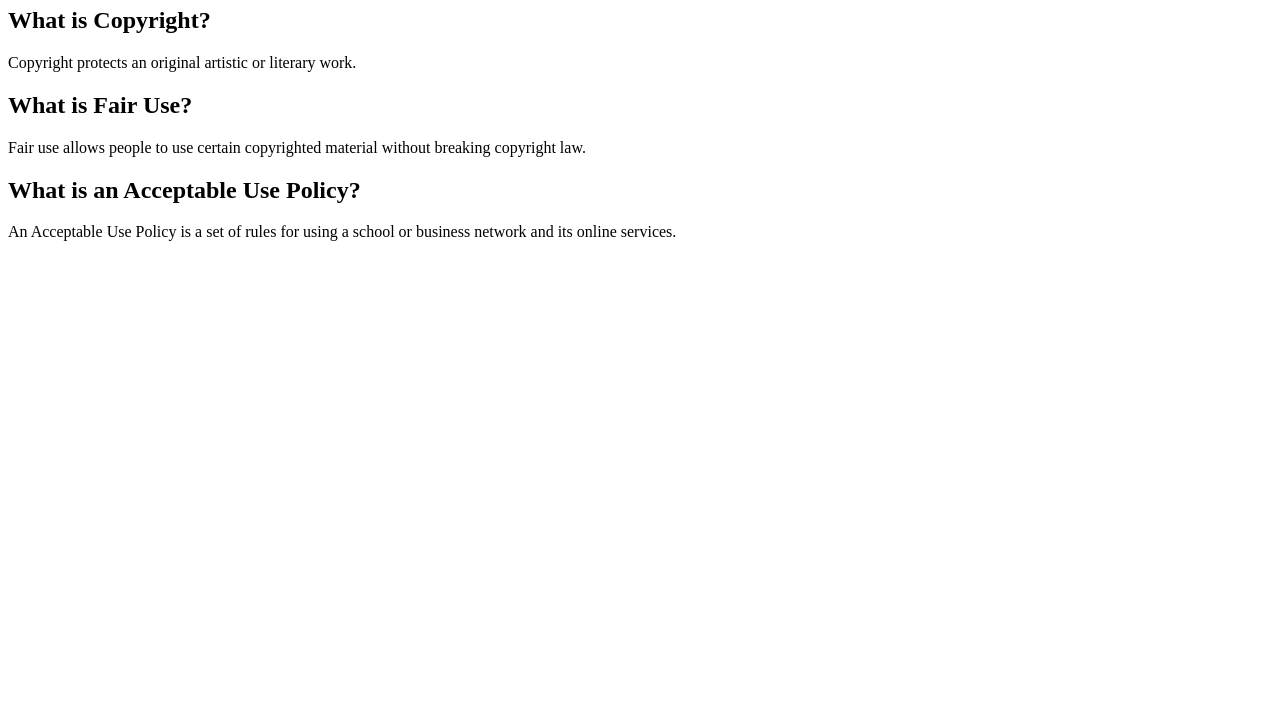
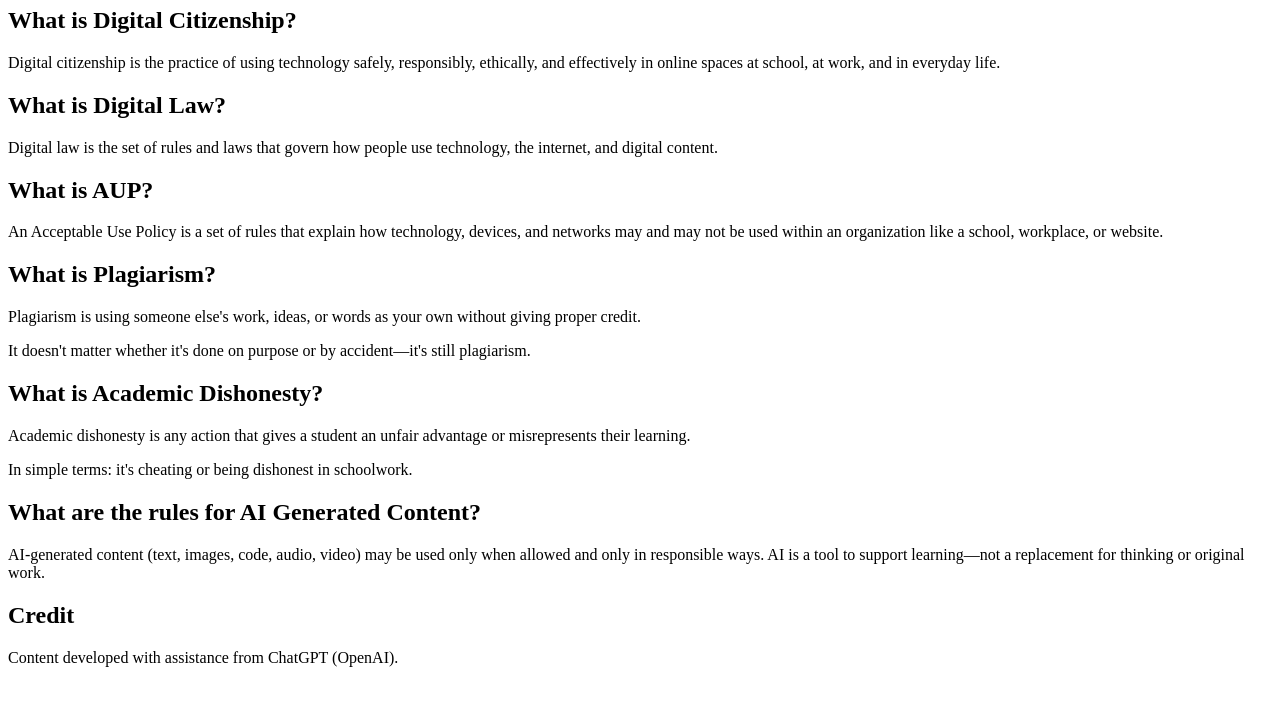
Before and after one commit to zuhair-sait/dwdd1600, a plain HTML site: page 01test/index.html in a window 1280 px wide. Shown: the part 73-800 px from the top of the page. Drawn offline with Linux system fonts and the light colour scheme.

Commit message:
Update index.html

```diff
--- a/01test/index.html
+++ b/01test/index.html
@@ -3,19 +3,35 @@
 <head>
     <meta charset="UTF-8">
     <meta name="viewport" content="width=device-width, initial-scale=1.0">
-    <title>My Test Assignment</title>
+    <title>Digital Citizenship</title>
 </head>
 
 <body>
-    <h1>Zuhair Sait's Test Assignment</h1>
 
-    <h2>What is Copyright?</h2>
-    <p>Copyright protects an original artistic or literary work.</p>
+    <h1>Digital Citizenship</h1>
 
-    <h2>What is Fair Use?</h2>
-    <p>Fair use allows people to use certain copyrighted material without breaking copyright law.</p>
+    <h2>What is Digital Citizenship?</h2>
+    <p>Digital citizenship is the practice of using technology safely, responsibly, ethically, and effectively in online spaces at school, at work, and in everyday life.</p>
 
-    <h2>What is an Acceptable Use Policy?</h2>
-    <p>An Acceptable Use Policy is a set of rules for using a school or business network and its online services.</p>
+    <h2>What is Digital Law?</h2>
+    <p>Digital law is the set of rules and laws that govern how people use technology, the internet, and digital content.</p>
+
+    <h2>What is AUP?</h2>
+    <p>An Acceptable Use Policy is a set of rules that explain how technology, devices, and networks may and may not be used within an organization like a school, workplace, or website.</p>
+
+    <h2>What is Plagiarism?</h2>
+    <p>Plagiarism is using someone else's work, ideas, or words as your own without giving proper credit.</p>
+    <p>It doesn't matter whether it's done on purpose or by accident—it's still plagiarism.</p>
+
+    <h2>What is Academic Dishonesty?</h2>
+    <p>Academic dishonesty is any action that gives a student an unfair advantage or misrepresents their learning.</p>
+    <p>In simple terms: it's cheating or being dishonest in schoolwork.</p>
+
+    <h2>What are the rules for AI Generated Content?</h2>
+    <p>AI-generated content (text, images, code, audio, video) may be used only when allowed and only in responsible ways. AI is a tool to support learning—not a replacement for thinking or original work.</p>
+
+    <h2>Credit</h2>
+    <p>Content developed with assistance from ChatGPT (OpenAI).</p>
+
 </body>
 </html>
```
